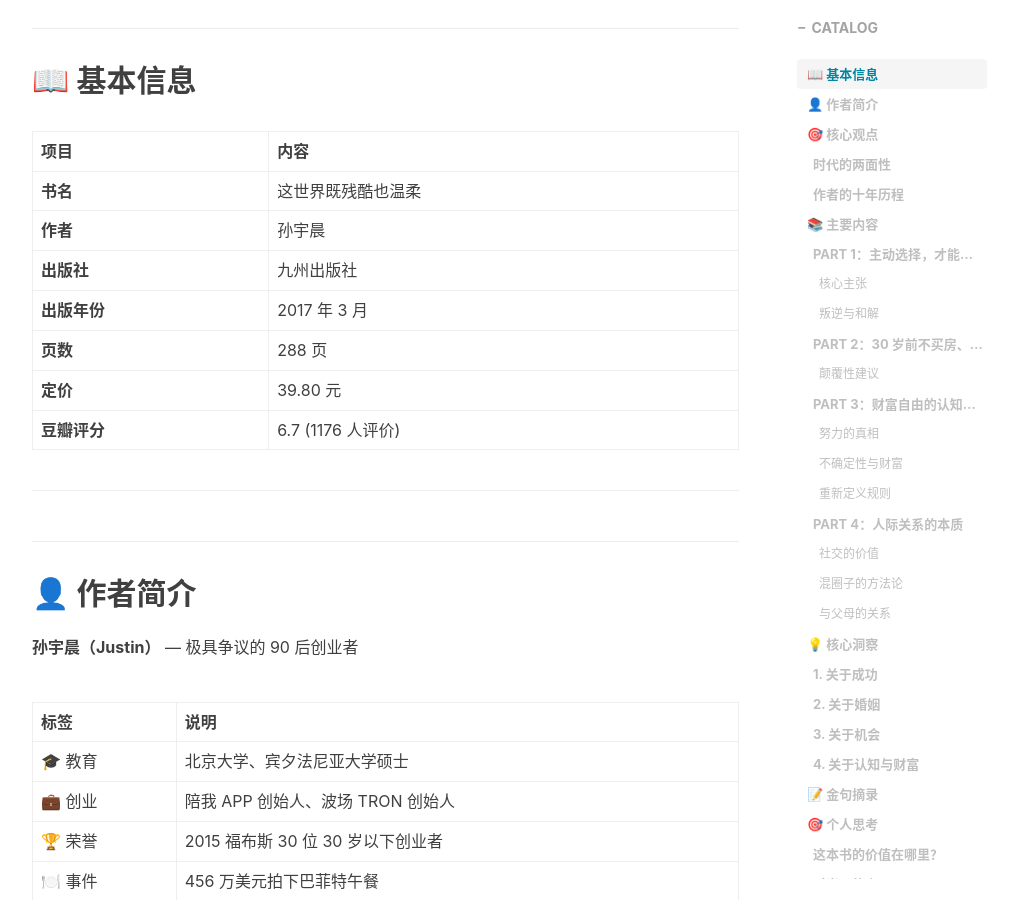
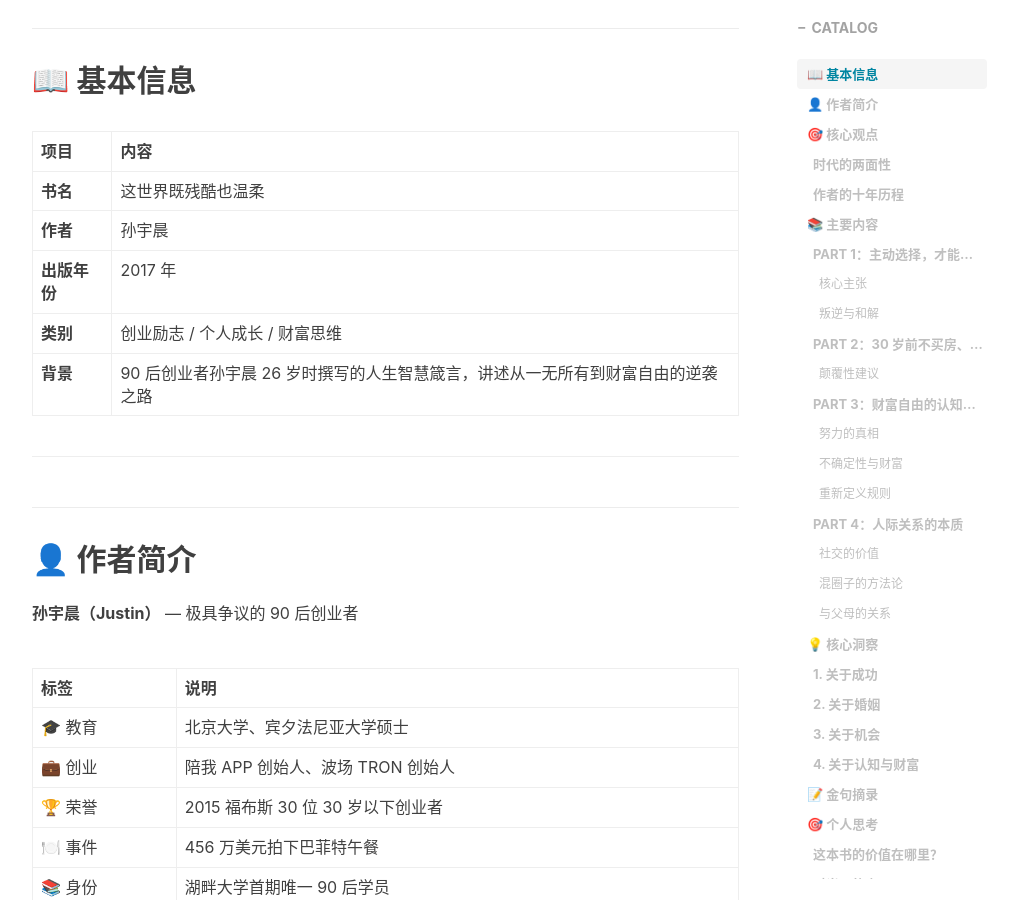
Before and after one commit to isshaokai/isshaokai.github.io, a Jekyll site: the page built from _posts/2026-03-07-this-world-is-cruel-and-gentle-book-review.md, in a window 1280 px wide and 900 px high, scrolled down 738 px. Shown: the whole window, without its empty margins (233-1246 px from the left). Built offline with Jekyll 4.4.1, drawn with Linux system fonts in a browser that asks for light colours; nearby versions of some CDN libraries; comment, search, counter and statistics services are not loaded.

Commit message:
Update《这世界既残酷也温柔》: 调整基本信息格式（移除定价/评分/出版社/页数，新增类别/背景）

```diff
--- a/_posts/2026-03-07-this-world-is-cruel-and-gentle-book-review.md
+++ b/_posts/2026-03-07-this-world-is-cruel-and-gentle-book-review.md
@@ -23,11 +23,9 @@ tags:
 |------|------|
 | **书名** | 这世界既残酷也温柔 |
 | **作者** | 孙宇晨 |
-| **出版社** | 九州出版社 |
-| **出版年份** | 2017 年 3 月 |
-| **页数** | 288 页 |
-| **定价** | 39.80 元 |
-| **豆瓣评分** | 6.7 (1176 人评价) |
+| **出版年份** | 2017 年 |
+| **类别** | 创业励志 / 个人成长 / 财富思维 |
+| **背景** | 90 后创业者孙宇晨 26 岁时撰写的人生智慧箴言，讲述从一无所有到财富自由的逆袭之路 |
 
 ---
 
```
